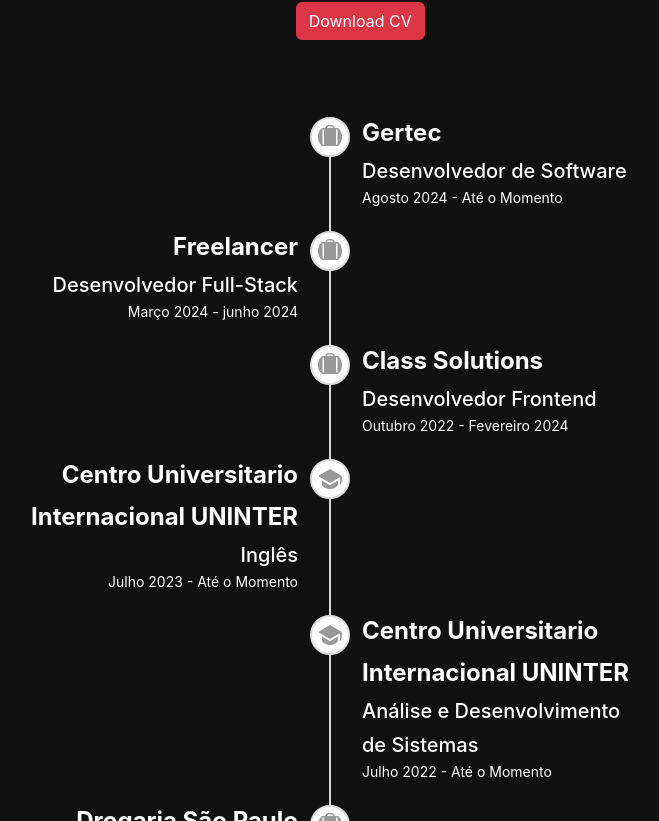
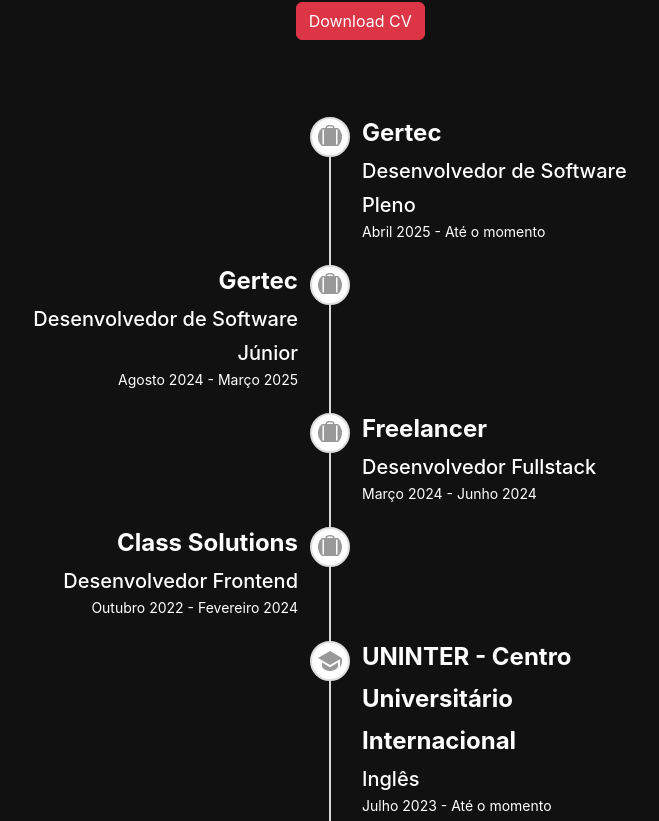
Before and after one commit to Gabriel-Marreiros/web-portfolio, a React (Vite) app in the folder front-end/: page / in a window 1280 px wide. Shown: the part 1459-2280 px from the top of the page, without its empty margins (310-969 px from the left). Built offline with nearby package versions, Linux system fonts and the light colour scheme.

Commit message:
feat: adiciona nova experiência profissional

```diff
--- a/front-end/src/components/AboutMe/index.tsx
+++ b/front-end/src/components/AboutMe/index.tsx
@@ -44,13 +44,18 @@ function AboutMe() {
                 <Timeline align="alternate" className={`w-100 text-white`}>
                     <Timeline.Item dot={<BsSuitcaseLgFill />}>
                         <h3 className={`fs-4 m-0`}>Gertec</h3>
-                        <h4 className={`fs-5 fw-medium m-0`}>Desenvolvedor de Software</h4>
-                        <p className={`m-0`}>Agosto 2024 - Até o Momento</p>
+                        <h4 className={`fs-5 fw-medium m-0`}>Desenvolvedor de Software Pleno</h4>
+                        <p className={`m-0`}>Abril 2025 - Até o momento</p>
+                    </Timeline.Item>
+                    <Timeline.Item dot={<BsSuitcaseLgFill />}>
+                        <h3 className={`fs-4 m-0`}>Gertec</h3>
+                        <h4 className={`fs-5 fw-medium m-0`}>Desenvolvedor de Software Júnior</h4>
+                        <p className={`m-0`}>Agosto 2024 - Março 2025</p>
                     </Timeline.Item>
                     <Timeline.Item dot={<BsSuitcaseLgFill />}>
                         <h3 className={`fs-4 m-0`}>Freelancer</h3>
-                        <h4 className={`fs-5 fw-medium m-0`}>Desenvolvedor Full-Stack</h4>
-                        <p className={`m-0`}>Março 2024 - junho 2024</p>
+                        <h4 className={`fs-5 fw-medium m-0`}>Desenvolvedor Fullstack</h4>
+                        <p className={`m-0`}>Março 2024 - Junho 2024</p>
                     </Timeline.Item>
                     <Timeline.Item dot={<BsSuitcaseLgFill />}>
                         <h3 className={`fs-4 m-0`}>Class Solutions</h3>
@@ -58,14 +63,14 @@ function AboutMe() {
                         <p className={`m-0`}>Outubro 2022 - Fevereiro 2024</p>
                     </Timeline.Item>
                     <Timeline.Item dot={<RiGraduationCapFill />}>
-                        <h3 className={`fs-4 m-0`}>Centro Universitario Internacional UNINTER</h3>
+                        <h3 className={`fs-4 m-0`}>UNINTER - Centro Universitário Internacional</h3>
                         <h4 className={`fs-5 fw-medium m-0`}>Inglês</h4>
-                        <p className={`m-0`}>Julho 2023 - Até o Momento</p>
+                        <p className={`m-0`}>Julho 2023 - Até o momento</p>
                     </Timeline.Item>
                     <Timeline.Item dot={<RiGraduationCapFill />}>
-                        <h3 className={`fs-4 m-0`}>Centro Universitario Internacional UNINTER</h3>
+                        <h3 className={`fs-4 m-0`}>UNINTER - Centro Universitário Internacional</h3>
                         <h4 className={`fs-5 fw-medium m-0`}>Análise e Desenvolvimento de Sistemas</h4>
-                        <p className={`m-0`}>Julho 2022 - Até o Momento</p>
+                        <p className={`m-0`}>Julho 2022 - Até o momento</p>
                     </Timeline.Item>
                     <Timeline.Item dot={<BsSuitcaseLgFill />}>
                         <h3 className={`fs-4 m-0`}>Drogaria São Paulo</h3>
```
